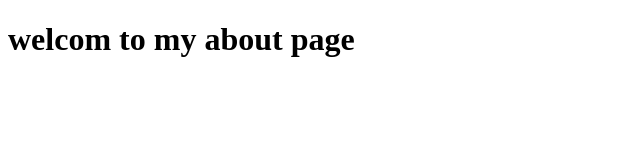
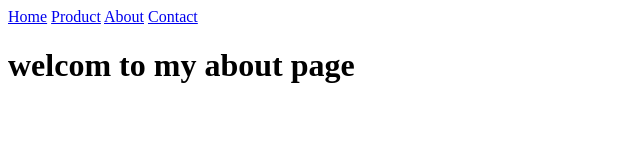
Before and after one commit to iamfaisalpk/Backend.js, a website: page About.html in a window 1280 px wide. Shown: the whole page, without its empty margins (0-640 px from the left). Drawn offline with Linux system fonts and the light colour scheme.

Commit message:
first commit

```diff
--- a/About.html
+++ b/About.html
@@ -6,6 +6,10 @@
     <title>About</title>
 </head>
 <body>
+    <a href="/">Home</a>
+    <a href="/product">Product</a>
+    <a href="/About">About</a>
+    <a href="/Contact">Contact</a>
     <h1>welcom to my about page</h1>
 </body>
 </html>
```
Also changed, not shown: Contactt.html (+4 -0 lines), index.html (+4 -0 lines), product.html (+4 -0 lines).
